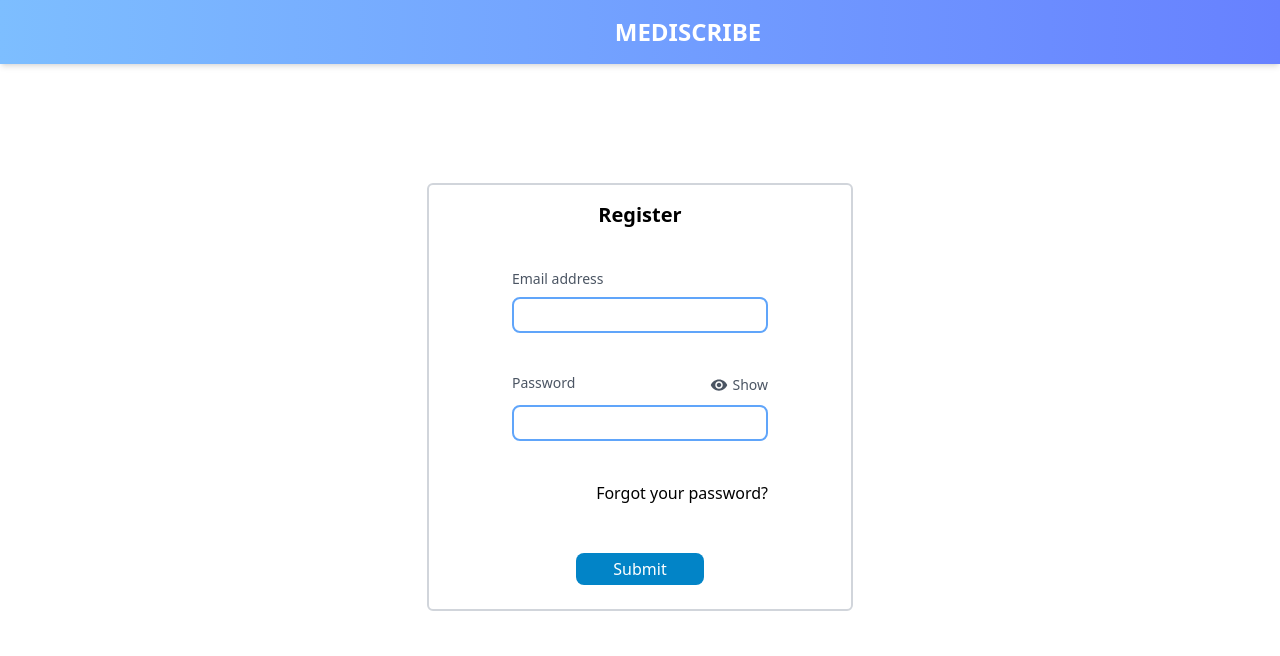
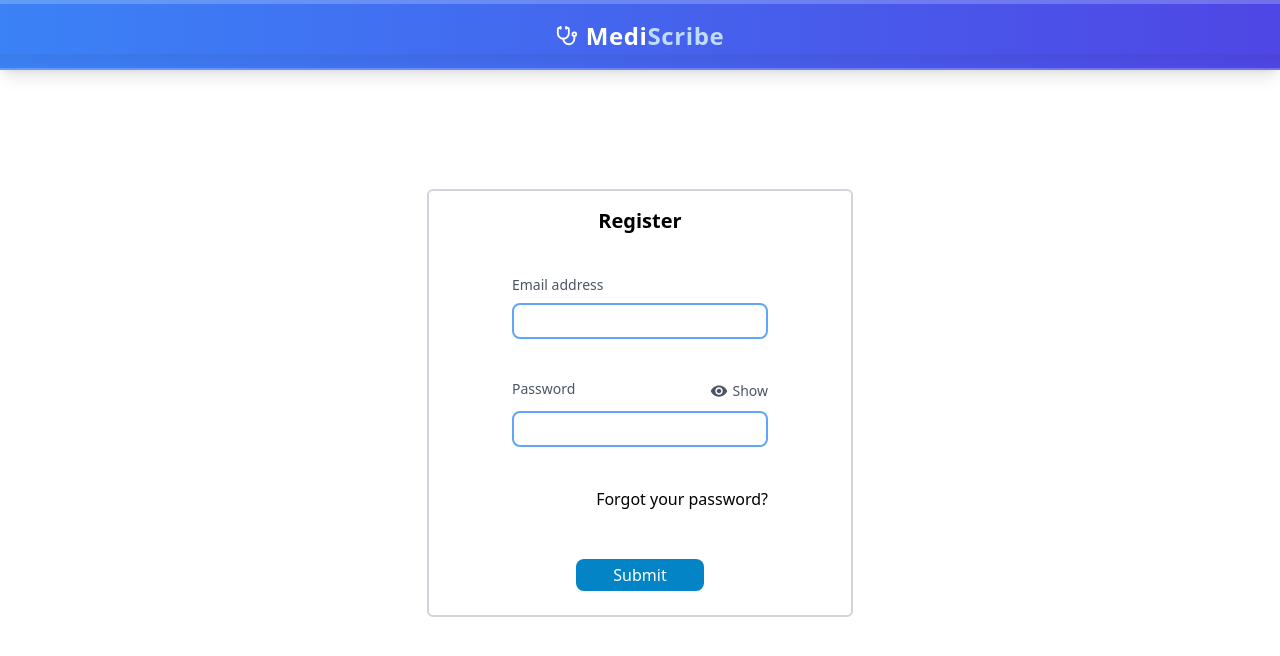
Before and after one commit to BTP-JIO/Dictation-App-for-Healthcare-Business-Final, a React (Vite) app: page /user in a window 1280 px wide. Shown: the top 656 px of the page. Built offline with nearby package versions, Linux system fonts and the light colour scheme.

Commit message:
feat: UI enhancement in header comp with a dummy user-details icon

```diff
--- a/package.json
+++ b/package.json
@@ -22,6 +22,7 @@
     "audio-buffer-utils": "^5.1.2",
     "axios": "^1.7.9",
     "buffer": "^6.0.3",
+    "framer-motion": "^12.1.0",
     "gulp": "^5.0.0",
     "lucide-react": "^0.469.0",
     "process": "^0.11.10",
--- a/src/components/Header.jsx
+++ b/src/components/Header.jsx
@@ -1,13 +1,50 @@
+// const Header = () => {
+//   const userDetails = JSON.parse(localStorage.getItem("userDetails"));
+
+//   return (
+//     <div className="bg-gradient-to-r from-[#7dbeff] to-[#6781ff] shadow-md text-[#ffffff] py-4 px-6 flex justify-between items-center">
+//       <div className="w-24"></div>
+//       <h1 className="text-2xl font-semibold flex-grow text-center">
+//         MEDISCRIBE
+//       </h1>
+//     </div>
+//   );
+// };
+
+// ---------------------OLDER V ABOVE------------------------
+
+import React from "react";
+import { Stethoscope } from "lucide-react";
+
 const Header = () => {
   const userDetails = JSON.parse(localStorage.getItem("userDetails"));
 
   return (
-    <div className="bg-gradient-to-r from-[#7dbeff] to-[#6781ff] shadow-md text-[#ffffff] py-4 px-6 flex justify-between items-center">
-      <div className="w-24">{/*maybe for adding a logo*/}</div>
-      <h1 className="text-2xl font-semibold flex-grow text-center">
-        MEDISCRIBE
-      </h1>
-    </div>
+    <header className="relative">
+      <div className="bg-gradient-to-r from-blue-500 to-indigo-600 shadow-lg">
+        <div className="h-1 bg-gradient-to-r from-blue-200 to-indigo-200 opacity-30" />
+        <div className="py-4 px-6 flex items-center justify-between">
+          <div className="flex-1" />
+          <div className="flex items-center space-x-2">
+            <Stethoscope size={22} className="text-white" />
+            <h1 className="text-2xl font-bold text-white tracking-wide">
+              Medi<span className="text-blue-200">Scribe</span>
+            </h1>
+          </div>
+          {userDetails ? (
+            <div className="flex-1 flex justify-end">
+              <div className="w-8 h-8 rounded-full bg-white/20 flex items-center justify-center text-white">
+                {userDetails.name?.[0]?.toUpperCase() || "U"}
+              </div>
+            </div>
+          ) : (
+            <div className="flex-1" />
+          )}
+        </div>
+        <div className="h-0.5 bg-gradient-to-r from-blue-200 to-indigo-200 opacity-30" />
+      </div>
+      <div className="absolute bottom-0 left-0 right-0 h-4 bg-gradient-to-b from-black/5 to-transparent" />
+    </header>
   );
 };
 
```
Also changed, not shown: 1 other file (tests, documents, lock files or other folders).
